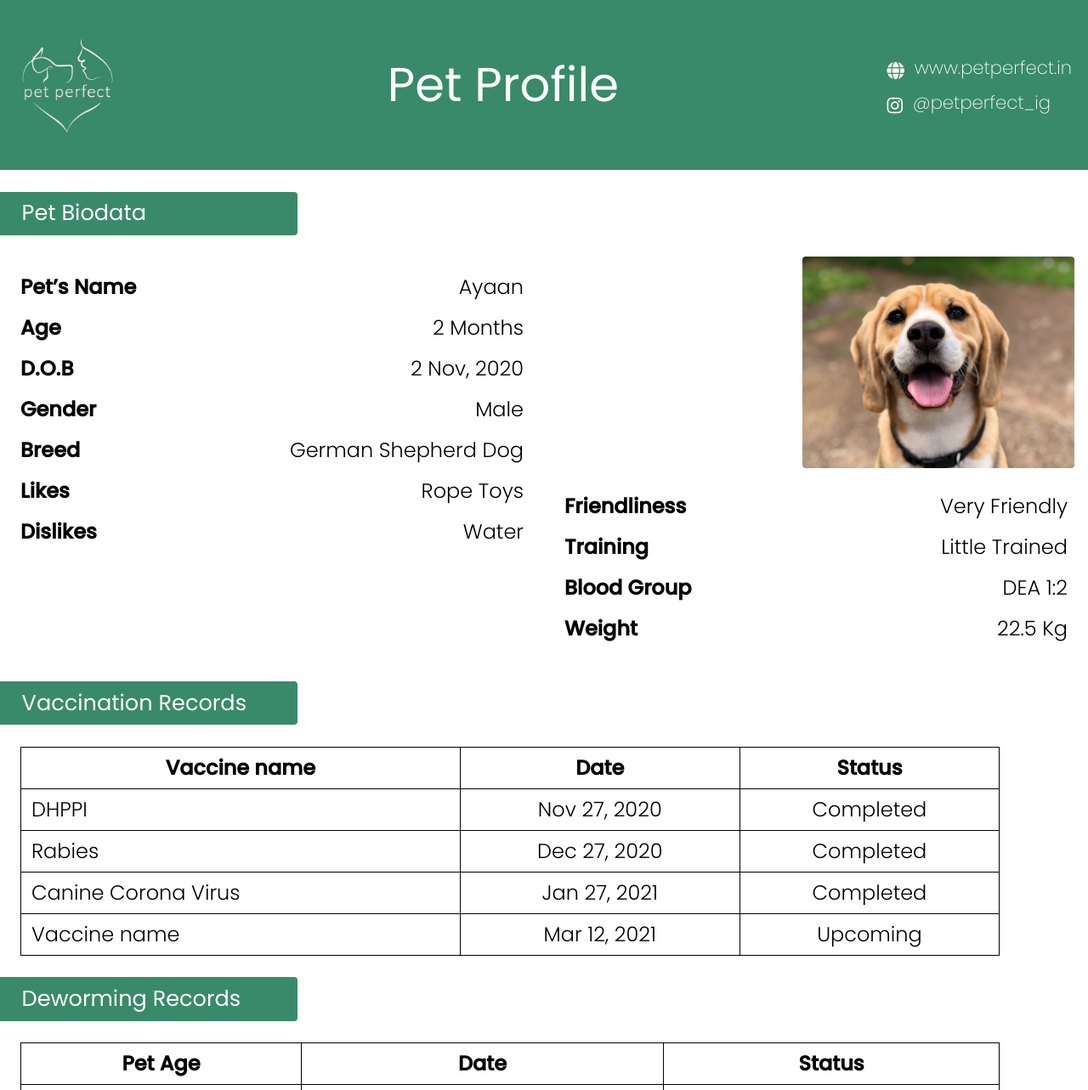
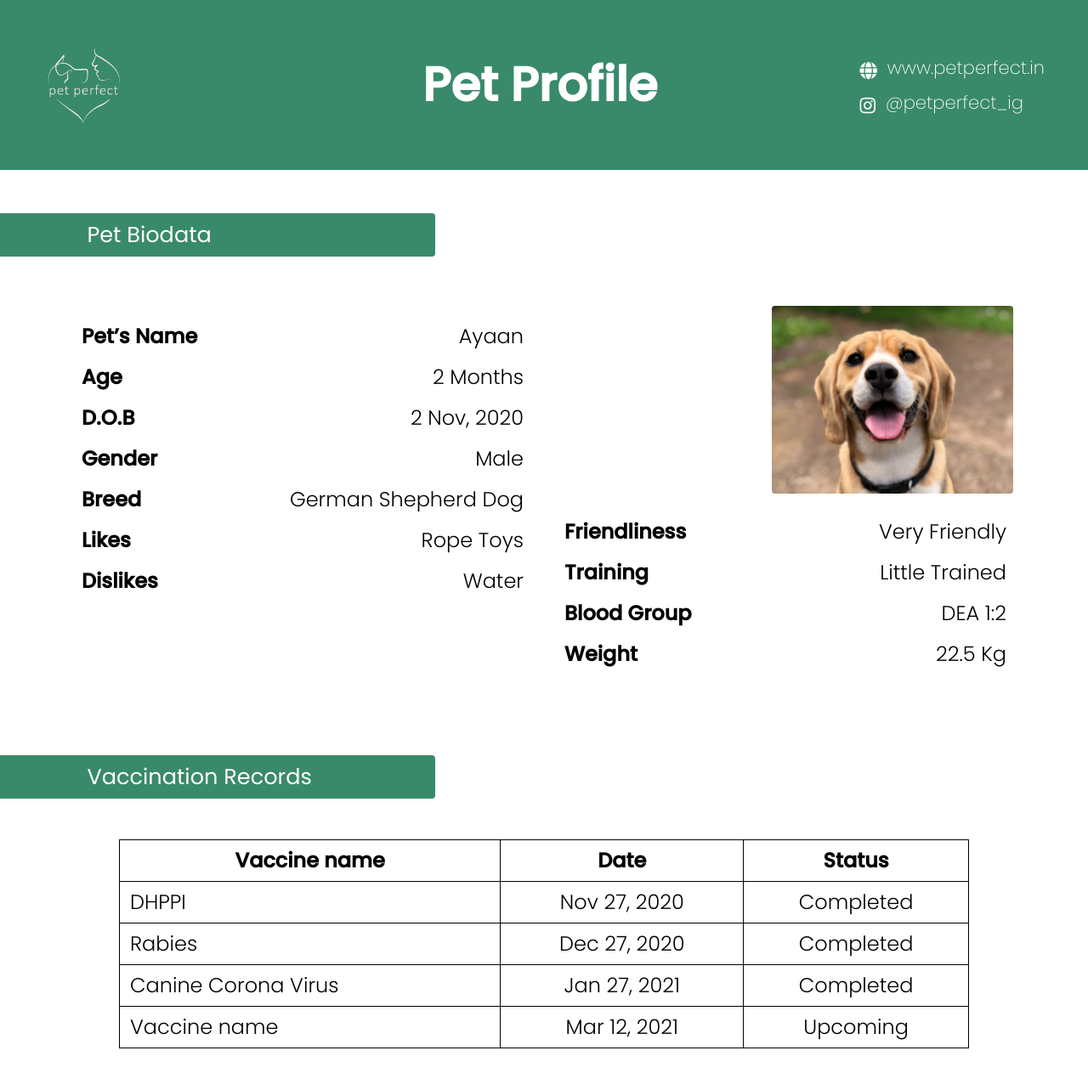
Before and after one commit to iShubhamPrakash/pet-profile, a plain HTML site: page index.html in a window 1280 px wide. Shown: the top 1283 px of the page at 85% size. Drawn offline with Linux system fonts and the light colour scheme.

Commit message:
Final touches

```diff
--- a/styles.css
+++ b/styles.css
@@ -78,7 +78,9 @@ a {
   display: flex;
   justify-content: space-between;
   align-items: center;
+  flex-wrap: wrap;
   height: 200px;
+  padding: 1em 2em;
 }
 
 .logo {
@@ -90,6 +92,9 @@ a {
   font-size: 3.5em;
   font-family: 'Poppins', sans-serif;
   color: var(--white);
+  position: relative;
+  left: 1em;
+  font-weight: bolder;
 }
 
 .socials .website,
@@ -117,11 +122,12 @@ a {
 .section_header {
   background: var(--green);
   margin: 1em 0;
-  padding: 0.5em 1em;
+  margin-top: 2em;
+  padding: 0.5em;
   font-size: 1.6em;
   color: var(--white);
-  width: 100%;
-  max-width: 350px;
+  width: 40%;
+  padding-left: 8%;
   border-top-right-radius: 4px;
   border-bottom-right-radius: 4px;
 }
@@ -130,7 +136,10 @@ a {
   display: flex;
   flex-direction: row;
   width: 100%;
+  max-width: 1200px;
+  margin: auto;
   position: relative;
+  padding: 2em;
 }
 
 .bio_container .left {
@@ -165,8 +174,9 @@ a {
 }
 
 table {
-  margin: 1em;
+  margin: 2em auto;
   width: 90%;
+  max-width: 1000px;
   font-family: 'Poppins', sans-serif;
   font-size: 1.5em;
   font-weight: normal;
```
